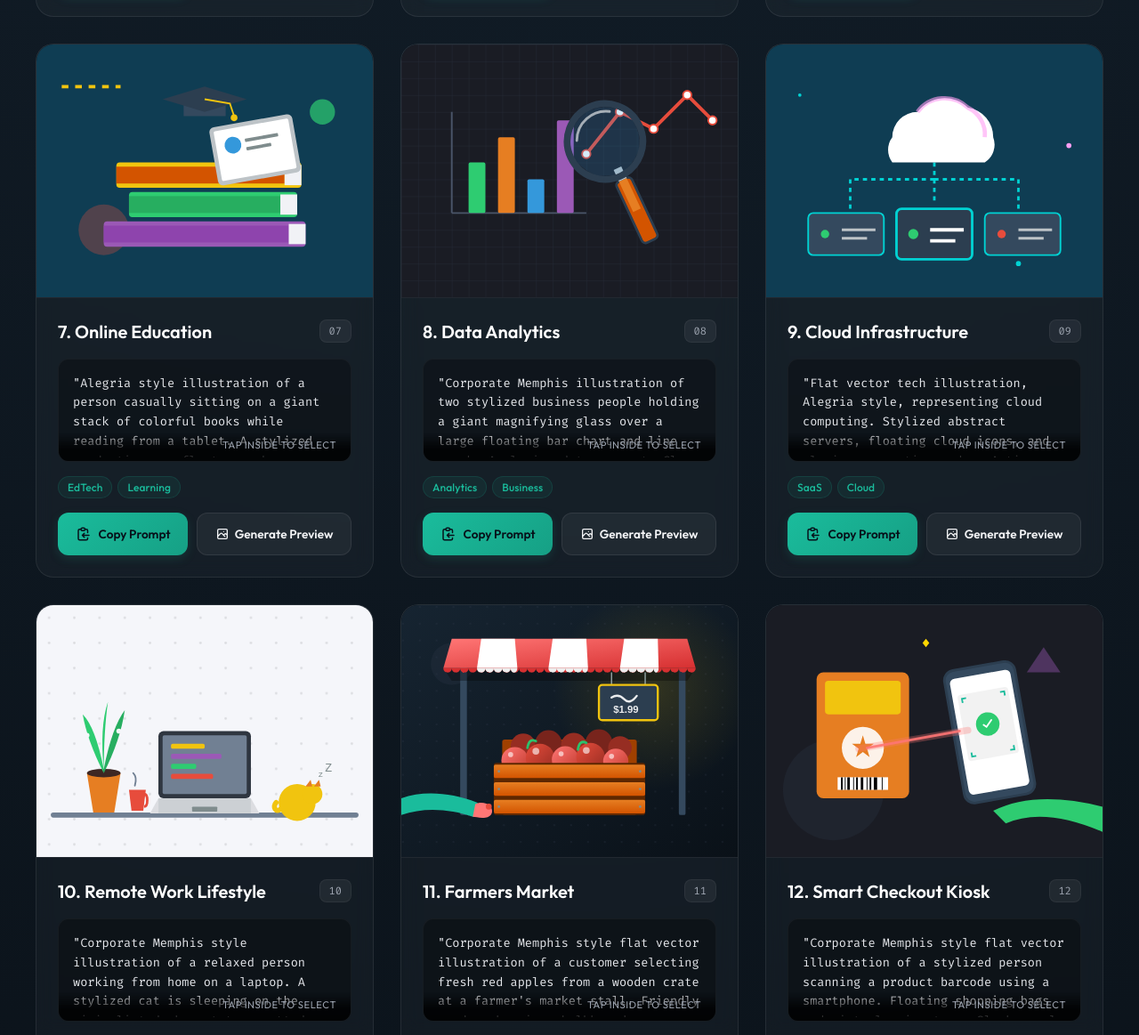
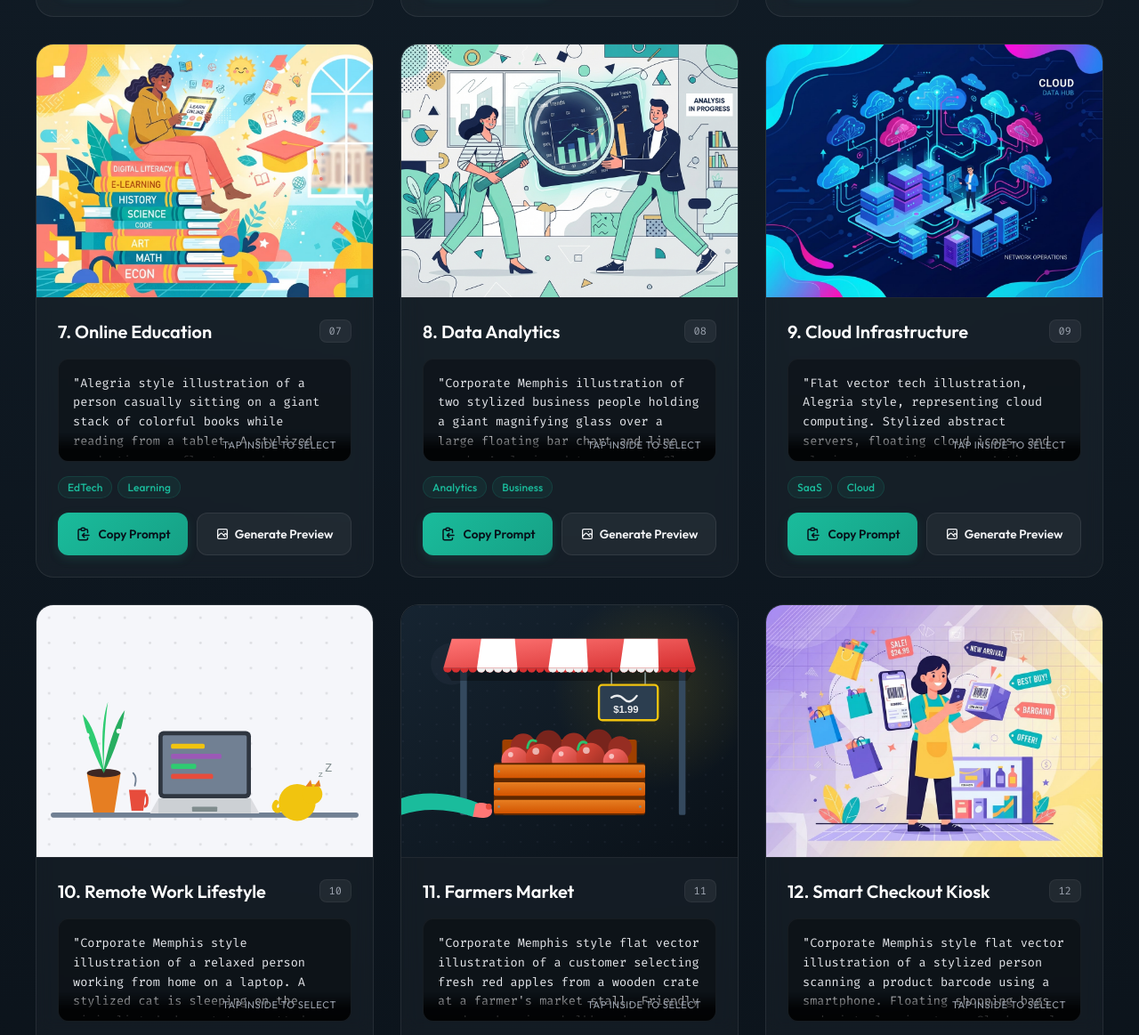
Before and after one commit to richandrewsfl/Corporate-Memphis-Prompts, a plain HTML site: page public/index.html in a window 1280 px wide. Shown: the part 1740-2903 px from the top of the page at 89% size. Drawn offline with Linux system fonts and the light colour scheme.

Commit message:
Embed user-provided PNGs for templates 6, 7, 8, 9, and 12

```diff
--- a/public/index.html
+++ b/public/index.html
@@ -849,7 +849,7 @@
         <!-- Template 6 -->
         <div class="card" data-tags="Shopping,Fintech">
             <div class="image-wrapper">
-                <img src="images/mobile_ecommerce.svg" alt="Mobile E-Commerce" loading="lazy">
+                <img src="images/6.png" alt="Mobile E-Commerce" loading="lazy">
             </div>
             <div class="content">
                 <div class="card-header">
@@ -880,7 +880,7 @@
         <!-- Template 7 -->
         <div class="card" data-tags="EdTech,Learning">
             <div class="image-wrapper">
-                <img src="images/online_education.svg" alt="Online Education" loading="lazy">
+                <img src="images/7.png" alt="Online Education" loading="lazy">
             </div>
             <div class="content">
                 <div class="card-header">
@@ -911,7 +911,7 @@
         <!-- Template 8 -->
         <div class="card" data-tags="Analytics,Business">
             <div class="image-wrapper">
-                <img src="images/data_analytics.svg" alt="Data Analytics" loading="lazy">
+                <img src="images/8.png" alt="Data Analytics" loading="lazy">
             </div>
             <div class="content">
                 <div class="card-header">
@@ -942,7 +942,7 @@
         <!-- Template 9 -->
         <div class="card" data-tags="SaaS,Cloud">
             <div class="image-wrapper">
-                <img src="images/cloud_infrastructure.svg" alt="Cloud Infrastructure" loading="lazy">
+                <img src="images/9.png" alt="Cloud Infrastructure" loading="lazy">
             </div>
             <div class="content">
                 <div class="card-header">
@@ -1036,7 +1036,7 @@
         <!-- Template 12 -->
         <div class="card" data-tags="Shopping,Fintech,App">
             <div class="image-wrapper">
-                <img src="images/smart_checkout.svg" alt="Smart Checkout Kiosk" loading="lazy">
+                <img src="images/12.png" alt="Smart Checkout Kiosk" loading="lazy">
             </div>
             <div class="content">
                 <div class="card-header">
```
Also changed, not shown: public/images/12.png (added), public/images/6.png (added), public/images/7.png (added), public/images/8.png (added), public/images/9.png (added).
